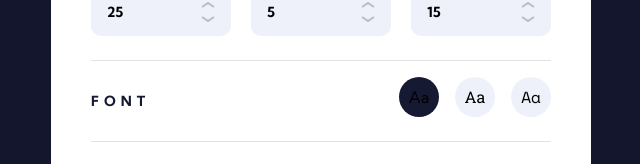
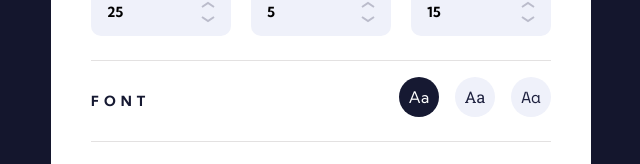
Before and after one commit to achiewe/pomodoro-app, a Next.js app: page / in a window 1280 px wide. Both pictures are taken after a click on the icon 640 px from the left and 764 px from the top of the page. Shown: the part 355-519 px from the top of the page, without its empty margins (319-959 px from the left). Built offline with nearby package versions, Linux system fonts and the light colour scheme.

Commit message:
add the logic to change text color when change the state of the fontContent

```diff
--- a/src/app/components/SettingPanel.tsx
+++ b/src/app/components/SettingPanel.tsx
@@ -10,6 +10,10 @@ export default function SettingPanel() {
   const dispatch = useDispatch();
   const openSetting = useSelector(
     (store: RootState) => store.openSetting.openSetting
+  );
+
+  const fontContent = useSelector(
+    (store: RootState) => store.fontContent.fontContent
   );
 
   return (
--- a/src/app/components/SettingsFont.tsx
+++ b/src/app/components/SettingsFont.tsx
@@ -10,13 +10,17 @@ export default function SettingsFont() {
   );
   return (
     <div className="flex flex-col md:flex-row md:justify-between items-center">
-      <h3 className="mt-6 text-[11px] md:text-sm text-[#161932] font-bold tracking-[5px] text-center">
+      <h3
+        className={`mt-6 text-[11px] md:text-sm text-[#161932] font-bold tracking-[5px] text-center`}
+      >
         FONT
       </h3>
       <div className="flex items-center gap-4 mt-4">
         <button
           className={`w-10 h-10 rounded-full text-base font-Kumbh flex items-center justify-center ${
-            fontContent === "kumbh" ? "bg-[#161932]" : "bg-[#EFF1FA]"
+            fontContent === "kumbh"
+              ? "bg-[#161932] text-[#FFFFFF]"
+              : "bg-[#EFF1FA] text-[#1E213F]"
           }`}
           onClick={() => {
             dispatch(setFontContent("kumbh"));
@@ -25,8 +29,10 @@ export default function SettingsFont() {
           Aa
         </button>
         <button
-          className={`w-10 h-10 rounded-full text-base font-Roboto flex items-center justify-center ${
-            fontContent === "Roboto" ? "bg-[#161932]" : "bg-[#EFF1FA]"
+          className={`w-10 h-10 rounded-full text-base font-Roboto flex items-center justify-center  ${
+            fontContent === "Roboto"
+              ? "bg-[#161932] text-[#FFFFFF]"
+              : "bg-[#EFF1FA] text-[#1E213F]"
           }`}
           onClick={() => {
             dispatch(setFontContent("Roboto"));
@@ -36,7 +42,9 @@ export default function SettingsFont() {
         </button>
         <button
           className={`w-10 h-10 rounded-full text-base font-SpaceMono flex items-center justify-center ${
-            fontContent === "SpaceMono" ? "bg-[#161932]" : "bg-[#EFF1FA]"
+            fontContent === "SpaceMono"
+              ? "bg-[#161932] text-[#FFFFFF]"
+              : "bg-[#EFF1FA] text-[#1E213F]"
           }`}
           onClick={() => {
             dispatch(setFontContent("SpaceMono"));
```
